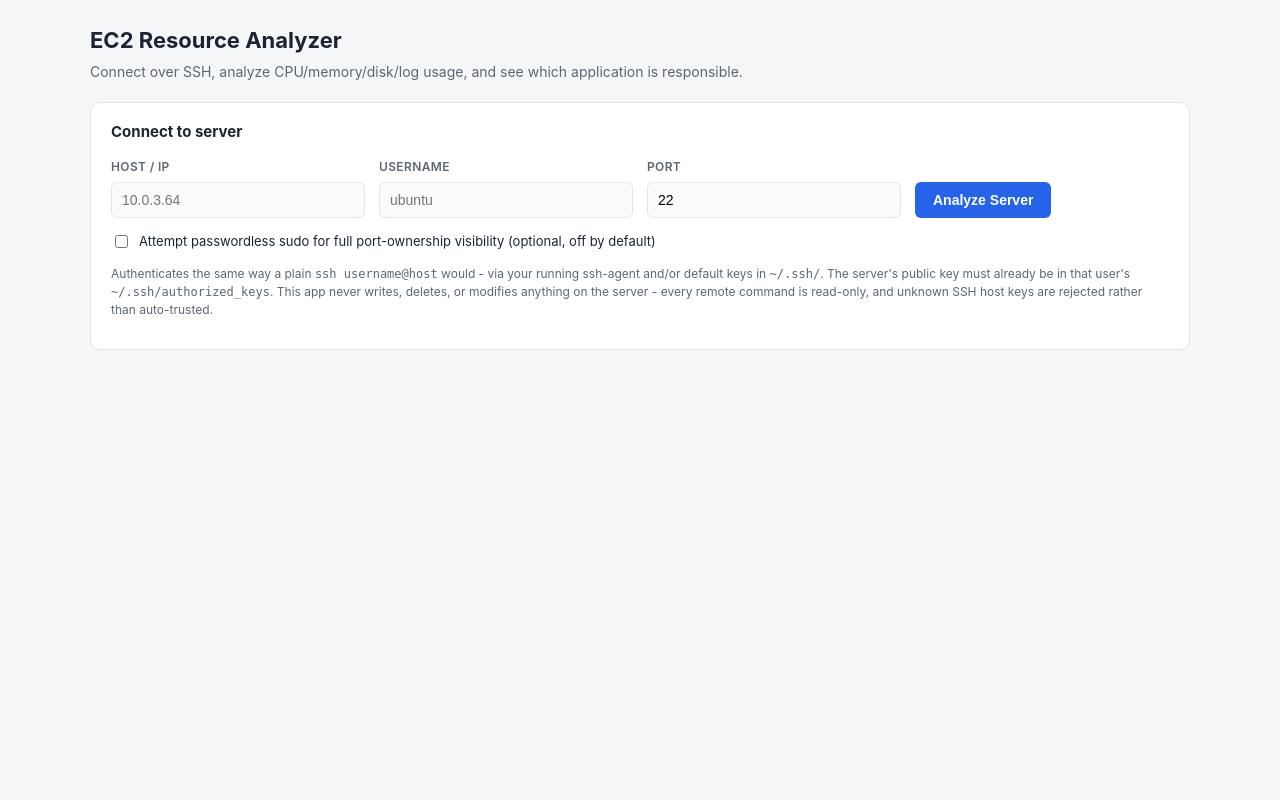
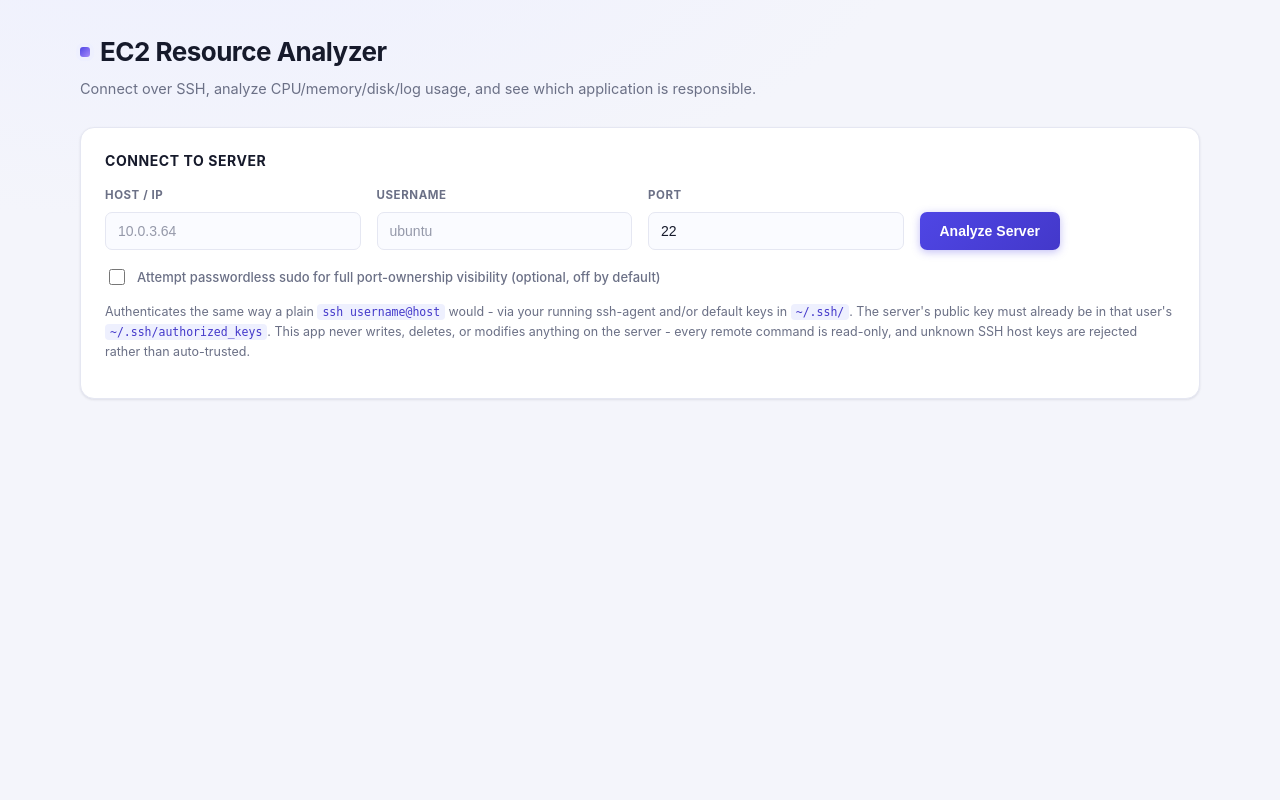
Before and after one commit to pranavsivaprasad230501/ec2-resource-analyzer, a FastAPI app: page / in a window 1280 px wide. Run offline with FastAPI, Linux system fonts and the light colour scheme.

Commit message:
Parallelize remote scans and redesign the dashboard UI
Performance: directory/app/log scans now run concurrently via process
substitution on fixed file descriptors (no temp files) instead of
sequentially, systemctl/docker inspect calls are batched into one
invocation instead of one-per-unit/container, and the CPU sample window
is shortened - what used to be dozens of sequential timed-out commands
on a server with many applications is now bounded by the single
slowest scan.

UI: full visual redesign of static/style.css and templates/index.html -
refined color system with dark mode support, card shadows, gauge-style
health tiles, polished tables/pills/findings, better typography and
spacing throughout.

Co-Authored-By: Claude Sonnet 5 <noreply@anthropic.com>

```diff
--- a/static/style.css
+++ b/static/style.css
@@ -1,57 +1,116 @@
 :root {
-  --bg: #f4f6f8;
-  --panel: #ffffff;
-  --border: #e1e5ea;
-  --text: #1b2430;
-  --text-muted: #5c6773;
-  --accent: #2563eb;
-  --ok-bg: #e6f6ec;
-  --ok-fg: #1a7f37;
-  --warn-bg: #fff6e5;
-  --warn-fg: #9a6700;
-  --crit-bg: #fdeaea;
-  --crit-fg: #c22b2b;
-  --mono: "SFMono-Regular", Consolas, "Liberation Mono", Menlo, monospace;
+  --bg: #f4f5fb;
+  --surface: #ffffff;
+  --surface-alt: #fafbff;
+  --border: #e5e7f2;
+  --text: #161a2b;
+  --text-muted: #6b7086;
+  --accent: #4f46e5;
+  --accent-hover: #4338ca;
+  --accent-soft: #eef0fe;
+  --accent-text: #4338ca;
+  --ok-fg: #15803d;
+  --ok-bg: #eafbf1;
+  --warn-fg: #b45309;
+  --warn-bg: #fff8e8;
+  --crit-fg: #b91c1c;
+  --crit-bg: #fef0f0;
+  --shadow-sm: 0 1px 2px rgba(20, 22, 45, 0.04), 0 1px 3px rgba(20, 22, 45, 0.06);
+  --shadow-md: 0 4px 14px rgba(20, 22, 45, 0.08);
+  --radius-lg: 14px;
+  --radius-md: 10px;
+  --radius-sm: 7px;
+  --mono: "SFMono-Regular", ui-monospace, Consolas, "Liberation Mono", Menlo, monospace;
+  --sans: -apple-system, BlinkMacSystemFont, "Segoe UI", Inter, Roboto, Helvetica, Arial, sans-serif;
+}
+
+@media (prefers-color-scheme: dark) {
+  :root {
+    --bg: #0d0f18;
+    --surface: #151826;
+    --surface-alt: #1b1e2e;
+    --border: #2a2e42;
+    --text: #e7e8f3;
+    --text-muted: #9297ad;
+    --accent: #818cf8;
+    --accent-hover: #a5b4fc;
+    --accent-soft: #1f2140;
+    --accent-text: #b4bcfa;
+    --ok-fg: #4ade80;
+    --ok-bg: #123322;
+    --warn-fg: #fbbf24;
+    --warn-bg: #3a2a0d;
+    --crit-fg: #f87171;
+    --crit-bg: #3a1414;
+    --shadow-sm: 0 1px 2px rgba(0, 0, 0, 0.3), 0 1px 3px rgba(0, 0, 0, 0.3);
+    --shadow-md: 0 4px 18px rgba(0, 0, 0, 0.4);
+  }
 }
 
 * { box-sizing: border-box; }
 
+html { color-scheme: light dark; }
+
 body {
   margin: 0;
-  padding: 24px 16px 64px;
-  background: var(--bg);
+  padding: 32px 20px 72px;
+  background:
+    radial-gradient(1200px 500px at 15% -10%, var(--accent-soft), transparent 60%),
+    var(--bg);
   color: var(--text);
-  font-family: -apple-system, BlinkMacSystemFont, "Segoe UI", Roboto, Helvetica, Arial, sans-serif;
+  font-family: var(--sans);
   font-size: 14px;
-  line-height: 1.5;
+  line-height: 1.55;
+  -webkit-font-smoothing: antialiased;
 }
 
 .wrap {
-  max-width: 1100px;
+  max-width: 1120px;
   margin: 0 auto;
 }
 
 h1 {
-  font-size: 22px;
-  margin: 0 0 4px;
+  font-size: 26px;
+  font-weight: 700;
+  letter-spacing: -0.02em;
+  margin: 0 0 6px;
+  display: flex;
+  align-items: center;
+  gap: 10px;
+}
+
+h1::before {
+  content: "";
+  display: inline-block;
+  width: 10px;
+  height: 10px;
+  border-radius: 3px;
+  background: linear-gradient(135deg, var(--accent), #a78bfa);
+  box-shadow: 0 0 0 4px var(--accent-soft);
 }
 
 .subtitle {
   color: var(--text-muted);
-  margin: 0 0 20px;
+  margin: 0 0 26px;
+  font-size: 14.5px;
 }
 
 .card {
-  background: var(--panel);
+  background: var(--surface);
   border: 1px solid var(--border);
-  border-radius: 10px;
-  padding: 18px 20px;
+  border-radius: var(--radius-lg);
+  padding: 22px 24px;
   margin-bottom: 18px;
+  box-shadow: var(--shadow-sm);
 }
 
 .card h2 {
-  font-size: 15px;
-  margin: 0 0 14px;
+  font-size: 14px;
+  font-weight: 700;
+  text-transform: uppercase;
+  letter-spacing: 0.04em;
+  color: var(--text);
+  margin: 0 0 16px;
   display: flex;
   align-items: center;
   gap: 8px;
@@ -60,126 +119,184 @@ h1 {
 .form-grid {
   display: grid;
   grid-template-columns: repeat(auto-fit, minmax(180px, 1fr));
-  gap: 14px;
+  gap: 16px;
   align-items: end;
 }
 
 .field label {
   display: block;
-  font-size: 12px;
-  font-weight: 600;
+  font-size: 11.5px;
+  font-weight: 700;
   color: var(--text-muted);
-  margin-bottom: 6px;
+  margin-bottom: 7px;
   text-transform: uppercase;
-  letter-spacing: 0.03em;
+  letter-spacing: 0.05em;
 }
 
 .field input {
   width: 100%;
-  padding: 9px 10px;
-  border: 1px solid var(--border);
-  border-radius: 6px;
+  padding: 10px 12px;
+  border: 1.5px solid var(--border);
+  border-radius: var(--radius-sm);
   font-size: 14px;
-  background: #fafbfc;
+  background: var(--surface-alt);
+  color: var(--text);
+  transition: border-color 0.15s ease, box-shadow 0.15s ease;
 }
+
+.field input::placeholder { color: var(--text-muted); opacity: 0.7; }
 
 .field input:focus {
   outline: none;
   border-color: var(--accent);
-  background: #fff;
+  box-shadow: 0 0 0 3px var(--accent-soft);
+  background: var(--surface);
 }
 
 button.primary {
-  background: var(--accent);
+  background: linear-gradient(135deg, var(--accent), var(--accent-hover));
   color: #fff;
   border: none;
-  border-radius: 6px;
-  padding: 10px 18px;
+  border-radius: var(--radius-sm);
+  padding: 11px 20px;
   font-size: 14px;
   font-weight: 600;
   cursor: pointer;
-}
-
-button.primary:disabled {
-  opacity: 0.6;
-  cursor: not-allowed;
+  box-shadow: 0 2px 8px rgba(79, 70, 229, 0.35);
+  transition: transform 0.1s ease, box-shadow 0.15s ease, opacity 0.15s ease;
 }
 
 button.primary:hover:not(:disabled) {
-  background: #1d4ed8;
+  box-shadow: 0 4px 14px rgba(79, 70, 229, 0.45);
+  transform: translateY(-1px);
 }
+
+button.primary:active:not(:disabled) { transform: translateY(0); }
+
+button.primary:disabled { opacity: 0.55; cursor: not-allowed; box-shadow: none; }
+
+.sudo-check {
+  display: flex;
+  align-items: center;
+  gap: 9px;
+  margin-top: 16px;
+  font-size: 13px;
+  font-weight: 500;
+  color: var(--text-muted);
+}
+.sudo-check input { width: 16px; height: 16px; accent-color: var(--accent); cursor: pointer; }
 
 #progress {
   display: none;
   align-items: center;
-  gap: 10px;
+  gap: 11px;
   color: var(--text-muted);
+  margin-top: 16px;
+  padding-top: 16px;
+  border-top: 1px dashed var(--border);
+  font-weight: 500;
 }
 
 .spinner {
-  width: 16px;
-  height: 16px;
-  border: 2px solid var(--border);
+  width: 17px;
+  height: 17px;
+  border: 2.5px solid var(--accent-soft);
   border-top-color: var(--accent);
   border-radius: 50%;
-  animation: spin 0.8s linear infinite;
+  animation: spin 0.7s linear infinite;
+  flex-shrink: 0;
 }
 
 @keyframes spin { to { transform: rotate(360deg); } }
 
 #error-box {
   display: none;
-  border-color: var(--crit-fg);
+  border-color: color-mix(in srgb, var(--crit-fg) 35%, var(--border));
+  background: linear-gradient(180deg, var(--crit-bg), var(--surface) 60%);
 }
 
 #error-box h2 { color: var(--crit-fg); }
 
 .hints {
   margin: 10px 0 0;
-  padding-left: 18px;
+  padding-left: 20px;
   color: var(--text-muted);
 }
+.hints li { margin-bottom: 4px; }
 
-#results { display: none; }
+#results { display: none; animation: fadein 0.25s ease; }
+
+@keyframes fadein { from { opacity: 0; transform: translateY(4px); } to { opacity: 1; transform: none; } }
 
 .health-row {
   display: grid;
-  grid-template-columns: repeat(auto-fit, minmax(180px, 1fr));
-  gap: 14px;
+  grid-template-columns: repeat(auto-fit, minmax(200px, 1fr));
+  gap: 16px;
 }
 
 .health-tile {
   border: 1px solid var(--border);
-  border-radius: 8px;
-  padding: 12px 14px;
+  border-radius: var(--radius-md);
+  padding: 16px 18px;
+  background: var(--surface-alt);
+}
+
+.health-tile-top {
+  display: flex;
+  align-items: center;
+  justify-content: space-between;
+  margin-bottom: 10px;
 }
 
 .health-tile .label {
-  font-size: 12px;
+  font-size: 11.5px;
   color: var(--text-muted);
   text-transform: uppercase;
-  letter-spacing: 0.03em;
+  letter-spacing: 0.05em;
+  font-weight: 700;
 }
 
 .health-tile .value {
-  font-size: 24px;
+  font-size: 30px;
   font-weight: 700;
-  margin: 4px 0 8px;
+  letter-spacing: -0.02em;
+  margin: 0 0 10px;
+  font-variant-numeric: tabular-nums;
 }
 
+.gauge {
+  height: 7px;
+  border-radius: 99px;
+  background: var(--border);
+  overflow: hidden;
+}
+.gauge-fill {
+  height: 100%;
+  border-radius: 99px;
+  transition: width 0.4s ease;
+}
+.gauge-fill.NORMAL { background: linear-gradient(90deg, #22c55e, #16a34a); }
+.gauge-fill.WARNING { background: linear-gradient(90deg, #f59e0b, #d97706); }
+.gauge-fill.CRITICAL { background: linear-gradient(90deg, #f87171, #dc2626); }
+.gauge-fill.UNKNOWN { background: var(--text-muted); }
+
 .pill {
-  display: inline-block;
-  padding: 2px 9px;
-  border-radius: 999px;
-  font-size: 11px;
+  display: inline-flex;
+  align-items: center;
+  gap: 4px;
+  padding: 3px 10px;
+  border-radius: 99px;
+  font-size: 10.5px;
   font-weight: 700;
-  letter-spacing: 0.03em;
+  letter-spacing: 0.04em;
 }
+.pill::before { content: ""; width: 6px; height: 6px; border-radius: 50%; background: currentColor; }
 
 .pill.NORMAL, .pill.ok { background: var(--ok-bg); color: var(--ok-fg); }
 .pill.WARNING, .pill.warning { background: var(--warn-bg); color: var(--warn-fg); }
 .pill.CRITICAL, .pill.critical { background: var(--crit-bg); color: var(--crit-fg); }
-.pill.UNKNOWN { background: #eee; color: #777; }
+.pill.UNKNOWN { background: var(--border); color: var(--text-muted); }
+.pill.UNKNOWN::before { display: none; }
 
 table {
   width: 100%;
@@ -263,34 +387,48 @@ ul.dirtree .path { color: var(--text-muted); }
 
 .findings-list { list-style: none; margin: 0; padding: 0; }
 .findings-list li {
-  padding: 8px 10px;
-  border-radius: 6px;
-  margin-bottom: 6px;
+  padding: 10px 14px;
+  border-radius: var(--radius-sm);
+  margin-bottom: 8px;
   font-size: 13px;
+  font-weight: 500;
+  display: flex;
+  align-items: flex-start;
+  gap: 9px;
 }
+.findings-list li .icon { flex-shrink: 0; margin-top: 1px; }
 .findings-list li.warning { background: var(--warn-bg); color: var(--warn-fg); }
 .findings-list li.critical { background: var(--crit-bg); color: var(--crit-fg); }
 .findings-list li.ok { background: var(--ok-bg); color: var(--ok-fg); }
 
 .section-note {
   color: var(--text-muted);
-  font-size: 12px;
-  margin: -6px 0 12px;
+  font-size: 12.5px;
+  margin: -6px 0 14px;
+  line-height: 1.6;
+}
+.section-note code {
+  background: var(--accent-soft);
+  color: var(--accent-text);
+  padding: 1px 5px;
+  border-radius: 4px;
+  font-size: 11.5px;
 }
 
 .badge-tech {
-  background: #eef2ff;
-  color: #3730a3;
+  background: var(--accent-soft);
+  color: var(--accent-text);
   border-radius: 5px;
-  padding: 1px 7px;
-  font-size: 11px;
-  font-weight: 600;
+  padding: 2px 8px;
+  font-size: 10.5px;
+  font-weight: 700;
+  white-space: nowrap;
 }
 
 .two-col {
   display: grid;
   grid-template-columns: 1.3fr 1fr;
-  gap: 18px;
+  gap: 22px;
 }
 @media (max-width: 800px) {
   .two-col { grid-template-columns: 1fr; }
--- a/templates/index.html
+++ b/templates/index.html
@@ -25,19 +25,19 @@
           <button type="submit" class="primary" id="analyze-btn">Analyze Server</button>
         </div>
       </div>
-      <label style="display:flex; align-items:center; gap:8px; margin-top:14px; font-size:13px; font-weight:normal;">
-        <input type="checkbox" id="use_sudo" style="width:auto;">
+      <label class="sudo-check">
+        <input type="checkbox" id="use_sudo">
         Attempt passwordless sudo for full port-ownership visibility (optional, off by default)
       </label>
     </form>
-    <p class="section-note" style="margin-top:12px;">
+    <p class="section-note" style="margin-top:14px;">
       Authenticates the same way a plain <code>ssh username@host</code> would - via your
       running ssh-agent and/or default keys in <code>~/.ssh/</code>. The server's public key
       must already be in that user's <code>~/.ssh/authorized_keys</code>. This app never
       writes, deletes, or modifies anything on the server - every remote command is
       read-only, and unknown SSH host keys are rejected rather than auto-trusted.
     </p>
-    <div id="progress" style="margin-top:14px;">
+    <div id="progress">
       <div class="spinner"></div>
       <span id="progress-text">Connecting to server...</span>
     </div>
@@ -172,26 +172,30 @@ function renderServerOverview(data) {
   </div>`;
 }
 
+function gauge(pct, status) {
+  const clamped = Math.max(0, Math.min(100, pct === null || pct === undefined ? 0 : pct));
+  return `<div class="gauge"><div class="gauge-fill ${status}" style="width:${clamped}%"></div></div>`;
+}
+
+function healthTile(label, valueText, pctForGauge, status) {
+  return `<div class="health-tile">
+    <div class="health-tile-top">
+      <span class="label">${label}</span>
+      ${pill(status)}
+    </div>
+    <div class="value">${valueText}</div>
+    ${gauge(pctForGauge, status)}
+  </div>`;
+}
+
 function renderHealthRow(data) {
   const h = data.health;
   return `<div class="card">
     <h2>Health Overview</h2>
     <div class="health-row">
-      <div class="health-tile">
-        <div class="label">CPU</div>
-        <div class="value">${data.cpu.usage_percent !== null ? data.cpu.usage_percent.toFixed(0) + "%" : "-"}</div>
-        ${pill(h.cpu.status)}
-      </div>
-      <div class="health-tile">
-        <div class="label">Memory</div>
-        <div class="value">${fmtPct(data.memory.usage_percent)}</div>
-        ${pill(h.memory.status)}
-      </div>
-      <div class="health-tile">
-        <div class="label">Disk (worst filesystem)</div>
-        <div class="value">${h.disk.value !== null ? h.disk.value.toFixed(0) + "%" : "-"}</div>
-        ${pill(h.disk.status)}
-      </div>
+      ${healthTile("CPU", data.cpu.usage_percent !== null ? data.cpu.usage_percent.toFixed(0) + "%" : "-", data.cpu.usage_percent, h.cpu.status)}
+      ${healthTile("Memory", fmtPct(data.memory.usage_percent), data.memory.usage_percent, h.memory.status)}
+      ${healthTile("Disk (worst filesystem)", h.disk.value !== null ? h.disk.value.toFixed(0) + "%" : "-", h.disk.value, h.disk.status)}
     </div>
   </div>`;
 }
@@ -473,7 +477,9 @@ function renderSystemd(data) {
 }
 
 function renderFindings(data) {
-  const items = data.findings.map(f => `<li class="${f.level}">${f.level === "ok" ? "&check;" : "&#9888;"} ${esc(f.message)}</li>`).join("");
+  const items = data.findings.map(f =>
+    `<li class="${f.level}"><span class="icon">${f.level === "ok" ? "&check;" : "&#9888;"}</span><span>${esc(f.message)}</span></li>`
+  ).join("");
   return `<div class="card">
     <h2>Findings</h2>
     <ul class="findings-list">${items || "<li>No notable findings.</li>"}</ul>
```
Also changed, not shown: other parts of static/style.css (+25 -18 lines), analyzer.py (+123 -51 lines), README.md, 1 other file.
